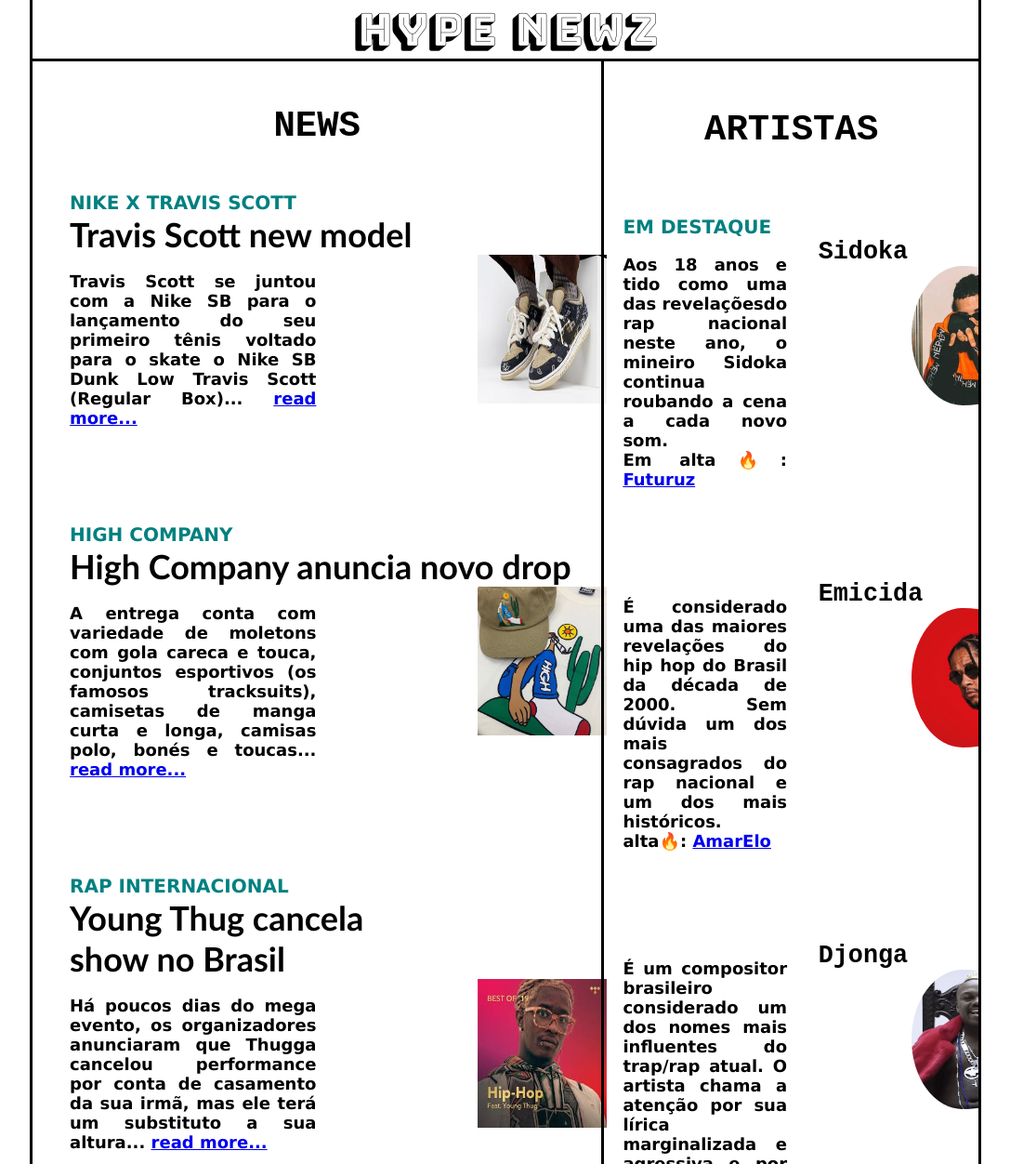
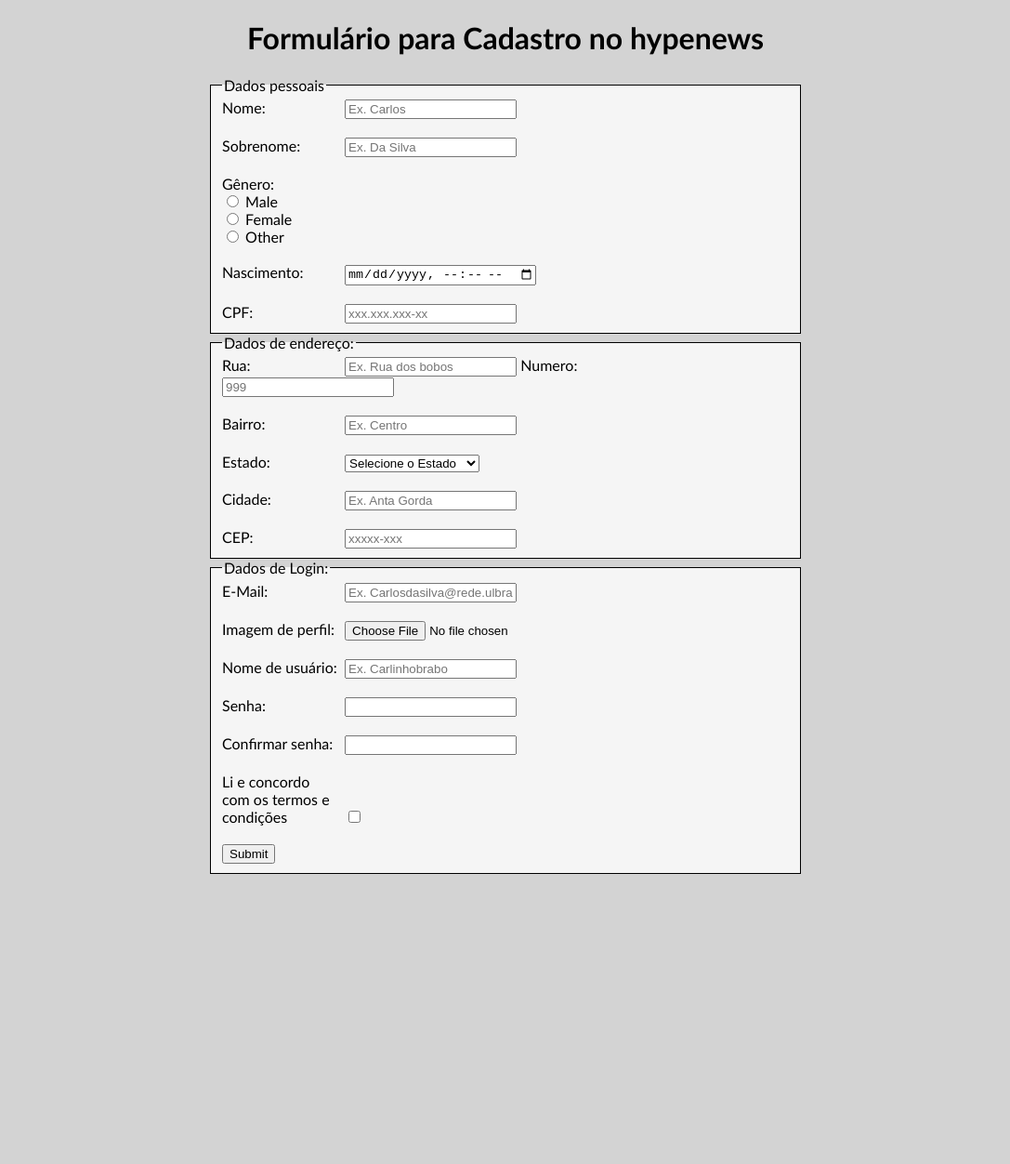
Before and after one commit to LucasDaCosta/LucasDaCosta.github.io, a plain HTML site: page index.html in a window 1280 px wide. Shown: the top 1252 px of the page at 93% size, without its empty margins (96-1183 px from the left). After the commit the page ends 948 px from the top, so only its background shows below. Drawn offline with Linux system fonts and the light colour scheme.

Commit message:
alt p form

```diff
--- a/index.html
+++ b/index.html
@@ -1,162 +1,112 @@
 <!DOCTYPE html>
 <html lang="en">
-
 <head>
     <meta charset="UTF-8">
     <meta name="viewport" content="width=device-width, initial-scale=1.0">
+    <title>Document</title>
     <link rel="stylesheet" type="text/css" href="style.css">
-    <title>AP1</title>
 </head>
 
 <body>
-    <header>
-
-        HYPE NEWZ
-    </header>
-    <section>
-        <h1>NEWS</h1>
-        <article>
-            <h3>Nike x Travis Scott</h3>
-            <h2>Travis Scott new model <br>
-                <div class="sectxt">
-                    <p>
-                        Travis Scott se juntou com a Nike SB para o lançamento do seu primeiro tênis voltado para o
-                        skate
-                        o Nike SB Dunk Low Travis Scott (Regular Box)...
-                        <a href="www.google.com">read more...</a>
-                        <p>
-                </div>
-                <div class="secimg">
-                    <img src="imgs\travis.jpg">
-                </div>
-        </article>
-
-        <article>
-            <h3>High Company</h3>
-            <h2>High Company anuncia novo drop
-                <div class="sectxt">
-                    <p>
-                        A entrega conta com variedade de moletons com gola careca e touca,
-                        conjuntos esportivos (os famosos tracksuits), camisetas de manga curta e longa,
-                        camisas polo, bonés e toucas...
-                        <a href="www.google.com">read more...</a>
-                        <p>
-                </div>
-                <div class="secimg">
-                    <img src="imgs\high.jpg">
-                </div>
-        </article>
-
-        <article>
-            <h3>Rap Internacional</h3>
-            <h2>Young Thug cancela<br>show no Brasil <br>
-                <div class="sectxt">
-                    <p>
-                        Há poucos dias do mega evento,
-                        os organizadores anunciaram que Thugga cancelou performance por conta
-                        de casamento da sua irmã, mas ele terá um substituto a sua altura...
-                        <a href="www.google.com">read more...</a>
-                        <p>
-                </div>
-                <div class="secimg">
-                    <img src="imgs\thug.jpg">
-                </div>
-        </article>
-
-        <article>
-            <h3>Rap Nacional</h3>
-            <h2>Djonga faz live durante quarentena
-                <div class="sectxt">
-                    <p>
-                        Em meio ao período de isolamento social devido à pandemia do novo coronavírus, o rapper mineiro
-                        Djonga cantou por mais de duas horas em
-                        live transmitida no YouTube na noite desta sexta-feira, 10, em Belo Horizonte.
-                        <a href="www.google.com">read more...</a>
-                        <p>
-                </div>
-                <div class="secimg">
-                    <img src="imgs\djongador.jpg">
-                </div>
-        </article>
-    </section>
-
-    <aside>
-        <h1> ARTISTAS</h1>
-        <article>
-            <h3>Em destaque</h3>
-            <div class="sectxt">
-                <p>Aos 18 anos e tido como uma das revelaçõesdo rap nacional neste ano,
-                    o mineiro Sidoka continua roubando a cena a cada novo som. <br>Em alta🔥: <a
-                        href="https://www.youtube.com/playlist?list=OLAK5uy_mFBwRgmbVLo4ohrKqlG5GXSnBuEJF42ss">Futuruz</a><br>
-                </p>
-            </div>
-            <div class="secimg">
-                <h6>Sidoka</h6>
-                <img src="imgs\dokasi.jpeg">
-            </div>
-
-
-        </article>
-        <article>
-
-            <div class="sectxt">
-                <p>É considerado uma das maiores revelações do hip hop do Brasil da década de 2000. Sem dúvida
-                    um dos mais consagrados do rap nacional e um dos mais históricos.<br> alta🔥: <a
-                        href="https://www.youtube.com/playlist?list=OLAK5uy_n952FcmuRRQ9afA2YMOx9OKZ3m7tunI_g">AmarElo</a><br>
-                </p>
-            </div>
-            <div class="secimg">
-                <h6>Emicida</h6>
-                <img src="imgs\emicida.jpg">
-            </div>
-        </article>
-
-        <article>
-            <div class="sectxt">
-                <p>É um compositor brasileiro considerado um dos nomes mais influentes do trap/rap atual. O artista
-                    chama a atenção por sua lírica marginalizada e agressiva e por suas fortes críticas sociais
-                    nas letras.<br>Em alta🔥: <a
-                        href="https://www.youtube.com/playlist?list=OLAK5uy_k17pKeZKG-IZefv1oDC8alq93BpgbyI3w">Histórias
-                        da Minha Área</a><br></p>
-            </div>
-            <div class="secimg">
-                <h6>Djonga</h6>
-                <img src="imgs\djonga.jpg">
-            </div>
-        </article>
-
-        <article>
-            <div class="sectxt">
-                <p>Criado nas batalhas de rima de Belo Horizonte, e ex integrante da DV Tribo, extinto grupo
-                    mineiro de rap onde o artista ja fazia letras explícitas baseadas nas suas histórias de
-                    vida<br>Em alta🔥: <a
-                        href="https://www.youtube.com/playlist?list=OLAK5uy_nl09YEAK4eC2Qd2s7IQQfLthm4Jf9cW1M">Best
-                        Duo</a></p>
-            </div>
-            <div class="secimg">
-                <h6>FBC</h6>
-                <img src="imgs\fabricio.jpg">
-            </div>
-        </article>
-    </aside>
-    <footer>
-        <div>
-            <div class="footlogo">
-                <link href="https://fonts.googleapis.com/css2?family=Bungee+Shade&display=swap" rel="stylesheet">
-                HYPE NEWZ
-            </div>
-            <span>Tudo sobre Rap, Hip-hop e estilo</span>
-
-            <div class="fwhats">
-                <span>(51) 99999-9999</span>
-                <img src="imgs\zap.png">
-            </div>
-            <div class="fwhats">
-                <span>@hypenewz_</span>>
-                <img src="imgs\insta.png">
-            </div>
-        </div>
-    </footer>
+    <div>
+        <h1>Formulário para Cadastro no hypenews</h1>
+        <fieldset>
+            <legend>Dados pessoais</legend>
+            <label for="fname">Nome:</label>
+            <input type="text" id="fname" name="fname" placeholder="Ex. Carlos" required><br>
+            <br>
+            <label for="lname">Sobrenome:</label>
+            <input type="text" id="lname" name="lname" placeholder="Ex. Da Silva" required><br>
+            <br>
+            <label for="gender">Gênero:</label><br>
+            <input type="radio" id="male" name="gender" value="male">
+            <label for="male">Male</label><br>
+            <input type="radio" id="female" name="gender" value="female">
+            <label for="female">Female</label><br>
+            <input type="radio" id="other" name="gender" value="other">
+            <label for="other">Other</label><br>
+            <br>
+            <label for="bdaymonth">Nascimento:</label>
+            <input type="datetime-local" id="bdaymonth" name="bdaymonth"> <br>
+            <br>
+            <label for="cpf">CPF:</label>
+            <input type="text" name="cpf" \
+			pattern="\d{3}\.\d{3}\.\d{3} - \d{2}/", maxlength="11"\
+			title="Digite um CPF no formato: xxx.xxx.xxx-xx" placeholder="xxx.xxx.xxx-xx" required>
+            <br>
+          </fieldset>
+        <fieldset>
+            <legend>Dados de endereço:</legend>
+            <label for="rua">Rua:</label>
+            <input type="text" id="rua" name="rua" placeholder="Ex. Rua dos bobos" required>
+            <label for="Numero">Numero:</label>
+            <input type="text" id="nmr" name="Numero" maxlength="6" pattern="[0 - 9]" placeholder="999" required><br>
+            <br>
+            <label for="Bairro">Bairro:</label>
+            <input type="text" id="bairro" name="Bairro" placeholder="Ex. Centro" required><br>
+            <br>
+            <label for="estado">Estado:</label>
+            <select name="estado">
+                <option value="estado">Selecione o Estado</option>
+                <option value="ac">Acre</option>
+                <option value="al">Alagoas</option>
+                <option value="am">Amazonas</option>
+                <option value="ap">Amapá</option>
+                <option value="ba">Bahia</option>
+                <option value="ce">Ceará</option>
+                <option value="df">Distrito Federal</option>
+                <option value="es">Espírito Santo</option>
+                <option value="go">Goiás</option>
+                <option value="ma">Maranhão</option>
+                <option value="mt">Mato Grosso</option>
+                <option value="ms">Mato Grosso do Sul</option>
+                <option value="mg">Minas Gerais</option>
+                <option value="pa">Pará</option>
+                <option value="pb">Paraíba</option>
+                <option value="pr">Paraná</option>
+                <option value="pe">Pernambuco</option>
+                <option value="pi">Piauí</option>
+                <option value="rj">Rio de Janeiro</option>
+                <option value="rn">Rio Grande do Norte</option>
+                <option value="ro">Rondônia</option>
+                <option value="rs">Rio Grande do Sul</option>
+                <option value="rr">Roraima</option>
+                <option value="sc">Santa Catarina</option>
+                <option value="se">Sergipe</option>
+                <option value="sp">São Paulo</option>
+                <option value="to">Tocantins</option>
+            </select> <br>
+            <br>
+            <label for="Cidade">Cidade:</label>
+            <input type="text" id="cidname" name="Cidade" placeholder="Ex. Anta Gorda" required><br>
+            <br>
+            <label for="CEP">CEP:</label>
+                <input name="CEP" id="CEP" placeholder="xxxxx-xxx" required pattern="\d{5}/-\d{3}/" maxlength="8" required>
+        </fieldset>
+        <fieldset>
+            <legend>Dados de Login:</legend>
+            <label for="email">E-Mail:</label>
+            <input type="email" id="email" name="email" placeholder="Ex. Carlosdasilva@rede.ulbra.br" required><br>
+            <br>
+            <label for="img">Imagem de perfil:</label>
+            <input type="file" id="img" name="img" required> <br>
+            <br>
+            <label for="log">Nome de usuário:</label>
+            <input type="text" id="usrname" name="log" placeholder="Ex. Carlinhobrabo" required><br>
+            <br>
+            <label for="psw">Senha:</label>
+            <input type="password" name="psw" id="psw" required minlength="6" required><br>
+            <br>
+            <label for="cfrmpsw">Confirmar senha:</label>
+            <input type="password" name="cfrmpsw" name="cfrmpsw" required> <br>
+            <br>
+            <label for="terms">Li e concordo com os termos e condições</label>
+            <input type="checkbox" name="terms" id="terms" required>
+            <br>
+            <br>
+            <form action="http://vinicius.pro.br/idw/receiveForm.php" method="post">
+            <input type="submit" id="submit" name="submit">
+        </fieldset>
+    </div>
 </body>
-
 </html>
--- a/style.css
+++ b/style.css
@@ -1,179 +1,19 @@
-
 body {
-        margin: 0;
-        padding: 0% 10%;
+    width: 50%;
+    margin-left: 25%;
+    background-color: lightgrey;
+    margin-top: 1em;
 }
-
-    header {
-        background-color: white;
-        font-size: 3em;
-        color: black;
+h1 {
     text-align: center;
-        font-family: 'Bungee Shade', cursive;
-        border-bottom: 3px solid black;
-        border-right: 3px solid black;
-        border-left: 3px solid black
+    font-family: 'Trebuchet MS', 'Lucida Sans Unicode', 'Lucida Grande', 'Lucida Sans', Arial, sans-serif;
 }
-
-    section {
-        width: calc(60% - 2px);
-        float: left;
+fieldset {
+    background-color:whitesmoke;
+    border: 0.1em solid black;
     font-family: 'Trebuchet MS', 'Lucida Sans Unicode', 'Lucida Grande', 'Lucida Sans', Arial, sans-serif;
-        border-left: solid black;
-        padding: 1em 0em;
-        height: 145vh;
 }
-
-    article {
-        font-size: 40px;
-        overflow: hidden;
-        width: 100%;
-        margin-top: 1.18em;
-        padding-left: 1em;
-    }
-
-    section h1 {
-        text-align: center;
-        font-size: 3em;
-        font-family: monospace;
-    }
-
-    article h3 {
-        color: teal;
-        font-family: Verdana, Geneva, Tahoma, sans-serif;
-        font-size: 0.5em;
-        margin: 0%;
-        text-transform: uppercase;
-    }
-
-    .sectxt {
-        width: calc(60% - 2em);
-        float: left;
-    }
-
-    .sectxt p {
-        font-family: 'Lucida Sans', 'Lucida Sans Regular', 'Lucida Grande', 'Lucida Sans Unicode', Geneva, Verdana, sans-serif;
-        font-size: 0.5em;
-        text-align: justify;
-        padding: 0px 30px 10px 0px;
-    }
-
-    article img {
-        width: 80%;
-        height: 20vh;
-    }
-
-    .secimg {
-        width: calc(40% - 2em);
-        float: left;
-        padding-left: 4em;
-    }
-
-    .titulonew {
-        text-align: center;
-        font-size: 40px;
-        font-family: monospace;
-    }
-
-    article h2 {
-        margin: 0;
-        font-size: 0.9em;
-    }
-
-    aside {
-        float: left;
-        width: calc(40% - 7px);
-        border-right: solid black;
-        border-left: solid black;
-        height: 148.3vh;
-    }
-
-    aside .sectxt {
-        font-size: 0.9em ;
-        font-weight: bold;
-        width: 57%;
-        float: left;
-    }
-
-    aside .secimg {
-        width: calc(40% - 2em);
-        float: left;
-        padding-left: 1%;
-    }
-
-    aside img {
-        border-radius: 50%;
-        width: 150px;
-        height: 150px;
-        margin-left: 1.5em;
-        padding-left: 40px;
-    }
-
-    aside span {
-        font-size: 16px;
-        float: left;
-        text-align: left;
-        font-family: 'Lucida Sans', 'Lucida Sans Regular', 'Lucida Grande', 'Lucida Sans Unicode', Geneva, Verdana, sans-serif;
-    }
-
-    aside article {
-        padding: 0em 0.5em;
-        width: calc(100% - 1em);
-        margin-top: 1.75em;
-    }
-
-    h6 {
-        font-family: monospace;;
-        margin: 0;
-    }
-
-    aside h1 {
-        font-family: monospace;
-        text-align: center;
-        font-size: 3em;
-        padding-top: 0.5em;
-    }
-
-    footer {
-        background: black;
-        width: 100%;
-        font-size: 15px;
-        font-family: 'Lucida Sans', 'Lucida Sans Regular', 'Lucida Grande', 'Lucida Sans Unicode', Geneva, Verdana, sans-serif;
-        clear: both;
+label {
+    width: 8em;
     display: inline-block
 }
-
-    .footlogo {
-        width: 27%;
-        display: inline-block;
-        font-family: 'Bungee Shade', cursive;
-        font-size: 60px;
-        color: white;
-        padding: 10px 10px 10px 150px
-    }
-
-    footer span {
-        color: white;
-        width: 18%;
-    }
-
-    .fwhats {
-        display: inline-block;
-        width: 10vw;
-        padding-left: 8em;
-        height: 80%;
-    }
-
-    footer img {
-        width: 2vw;
-        float: left;
-    }
-
-    footer h3 {
-        color: teal;
-        font-family: Verdana, Geneva, Tahoma, sans-serif;
-        font-size: 1em;
-        text-align: left;
-        margin: 0;
-        padding-bottom: 2em;
-    }
```
Lines whose indentation alone changed are shown as unchanged.
